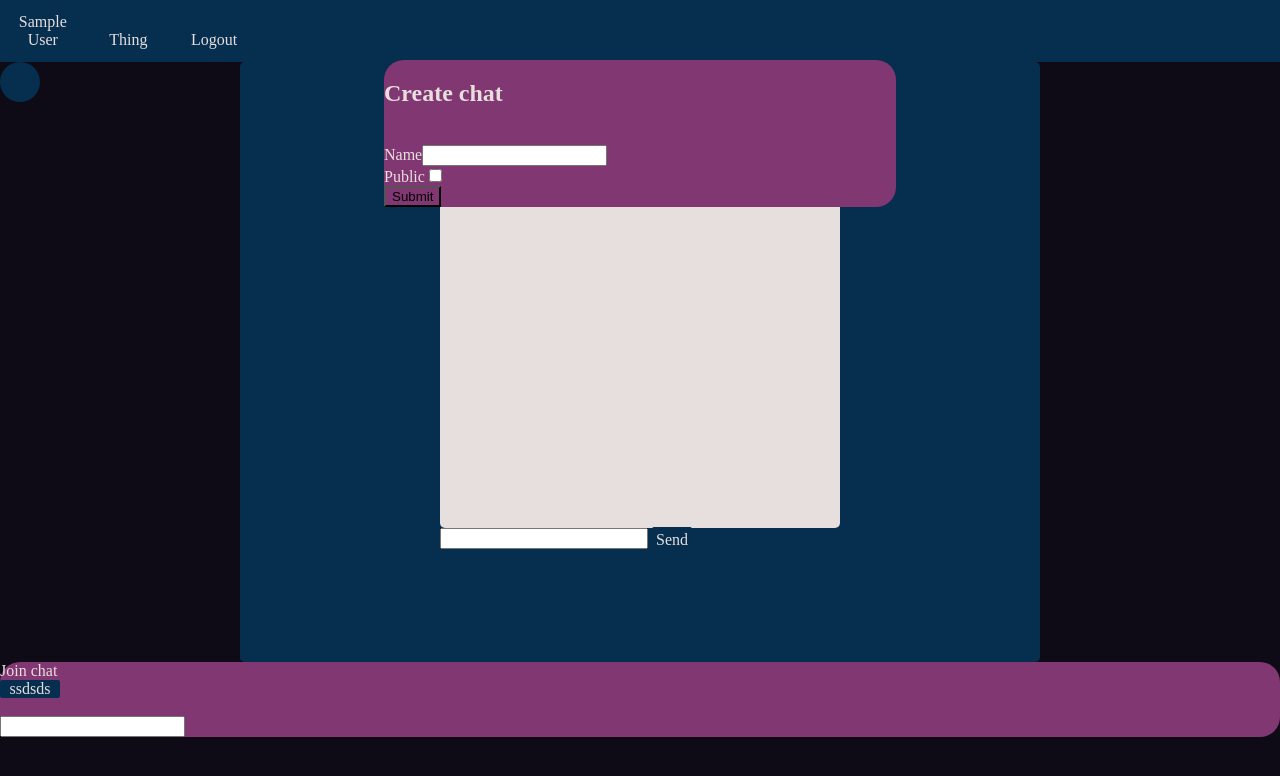
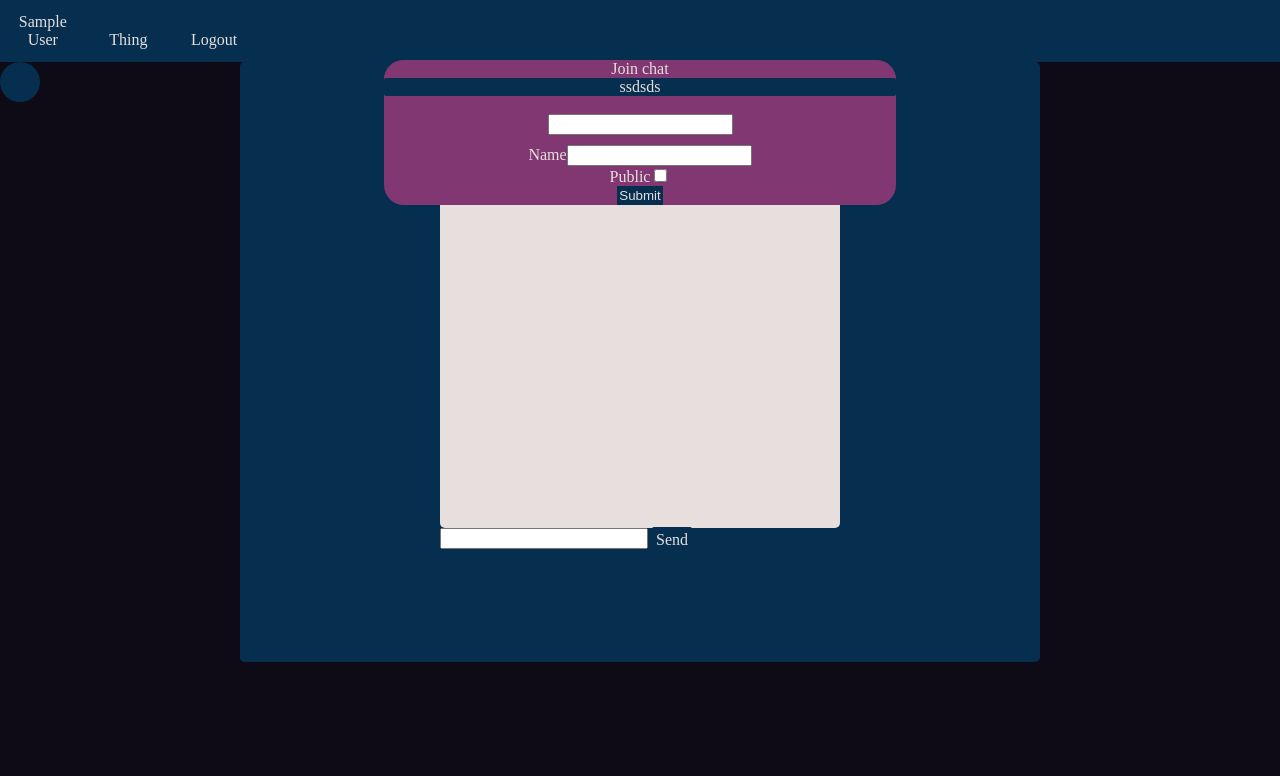
Before and after one commit to Nibor9198/ChatMeister, a PHP site: page /php/main.php in a window 1280 px wide. Shown: the top 776 px of the page. Run offline with PHP 8.4, Linux system fonts and the light colour scheme; the visitor is signed in with stand-in values (Sample User, id 1); data that the repository does not hold is empty.

Commit message:
Fixed some visuals

```diff
--- a/css/main.css
+++ b/css/main.css
@@ -167,14 +167,31 @@ form{
 
     top:60px;
     left: 30%;
+    z-index: 2;
+    transition: max-height 1s, top 1s;
+    text-align: center;
 }
 #joinChat{
+    width:40%;
+    position: absolute;
 
+    top:60px;
+    left: 30%;
+    z-index: 2;
+    transition: max-height 1s, top 1s;
+    text-align: center;
+}
+#joinChat .button{
+    width: 100%;
 }
 #joinChat table{
     background-color: #062f4f;
+    width: 100%;
+    text-align: center;
 }
 #friends{
+    z-index: 2;
+    transition: max-height 1s, top 1s;
 
 }
 .button{
--- a/css/style.css
+++ b/css/style.css
@@ -10,6 +10,10 @@ inc #062f4f
 posy #813772
 ember #b82601
 */
+
+
+
+
 
 ::-webkit-scrollbar {
     width: 12px;
@@ -25,7 +29,14 @@ ember #b82601
     -webkit-box-shadow: inset 0 0 6px rgba(0,0,0,0.5);
 }
 input[type=submit]{
-    background-color: #813772;
+    background-color:#062f4f;
+    border-width: 0px;
+    padding:2px;
+    color: #E7DfDD;
+
+}
+input[type=submit] :hover{
+    background-color: #702661;/*#813772;*/
 
 }
 body{
--- a/js/main.js
+++ b/js/main.js
@@ -12,7 +12,7 @@ $(document).ready(function(){
     $("#createChat").on("submit", function(event){
        event.preventDefault();
        event.stopPropagation();
-        alert("Helo");
+        //alert("Helo");
    });
     $("#joinChat").on("submit", function(event){
        event.preventDefault();
@@ -170,7 +170,8 @@ function updateChatListRe(xhttp){
         addToRoomList(array[0][i], array[2][i]);
 
     }
-    setChosen(array[0][0]);
+    if(array[0][0])
+        setChosen(array[0][0]);
     refresh(chosen);
 }
 function addChat(){
@@ -183,7 +184,9 @@ function setChosen(id){
     refresh(chosen);
     if(old != 0)
         document.getElementById("li" + old).className = "";
-    document.getElementById("li" + chosen).className = "chosen";
+    //alert(id);
+    if(id != 0)
+        document.getElementById("li" + chosen).className = "chosen";
     document.getElementById("chatHeader").innerHTML = document.getElementById("li" + chosen).innerHTML;
 }
 //Clears the roomlist
@@ -230,10 +233,16 @@ function updateChatTableRe(xhttp){
     console.log(xhttp.responseText);
     var a =  JSON.parse(xhttp.responseText);
     var table = document.getElementById("joinChat").getElementsByTagName("table")[0];
-        table.innerHTML = "";
+        table.innerHTML = "<tr><td>Name</td><td>Join</td></tr>";
     for (i = 0; i < a[0].length; i++) {
         table.innerHTML = table.innerHTML +
             "<tr><td>"+ a[1][i] +"</td><td class='button' onclick='joinChat("+ a[0][i] +")'>Join</td></tr>";
 
     }
 }
+function hide(){
+    setHide("createChat",true);
+    setHide("joinChat", true);
+    //setHide("friends", true);
+    setShade(false);
+}
--- a/js/script.js
+++ b/js/script.js
@@ -85,3 +85,15 @@ function getInputs(id){
     var form = document.getElementById(id);
     return form.getElementsByTagName("input");
 }
+function isInputsNotEmpty(id){
+    var arr = getInputs(id);
+    bool = true;
+    for(var i = 0; i < arr.length; i++){
+
+        if (arr[i].value == "" && arr[i].type !== "submit"){
+
+            bool = false;
+        }
+    }
+    return bool;
+}
--- a/php/register.php
+++ b/php/register.php
@@ -40,6 +40,7 @@ if(isset($_POST['uname']) && isset($_POST['psw'])) {
 
     }else{
         //Repeated Password is not the same
+        echo"Passwords does not match";
     }
 
 
```
Also changed, not shown: css/index.css (+22 -1 lines), js/index.js (+12 -3 lines).
